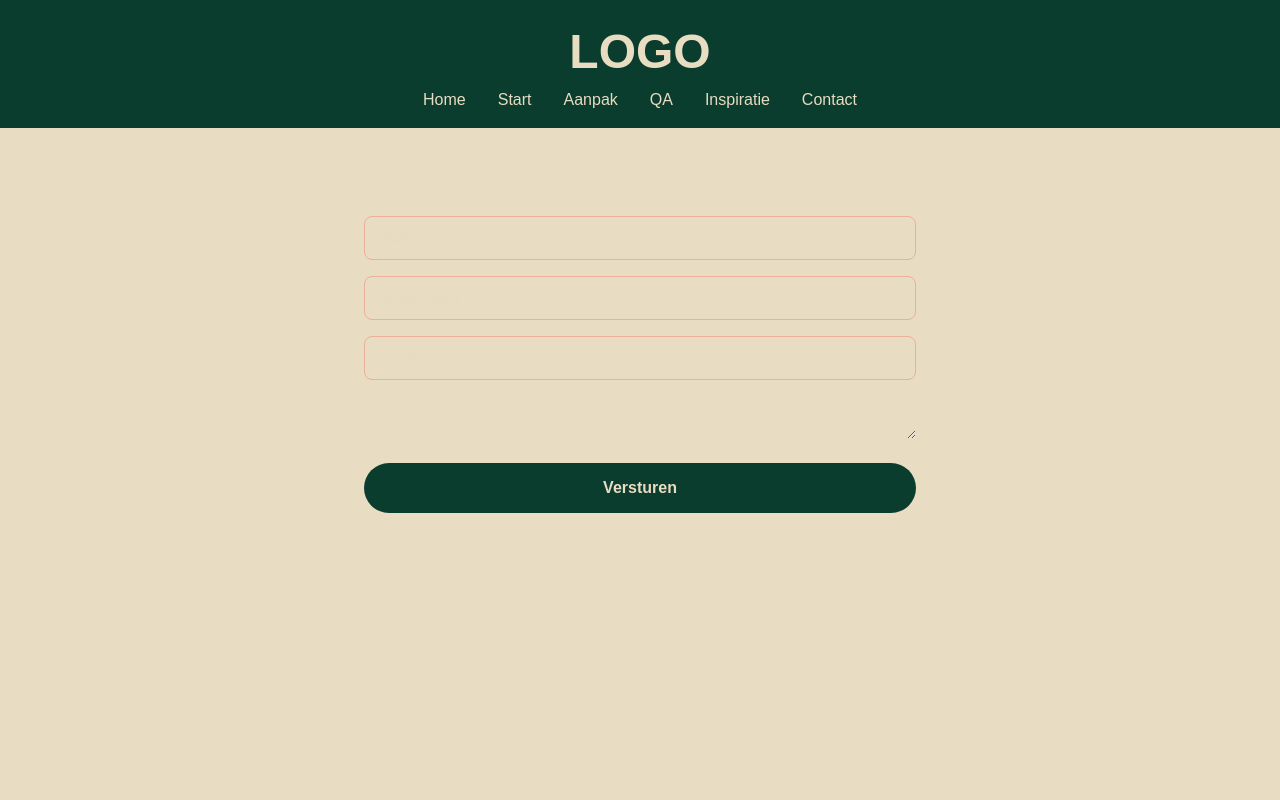
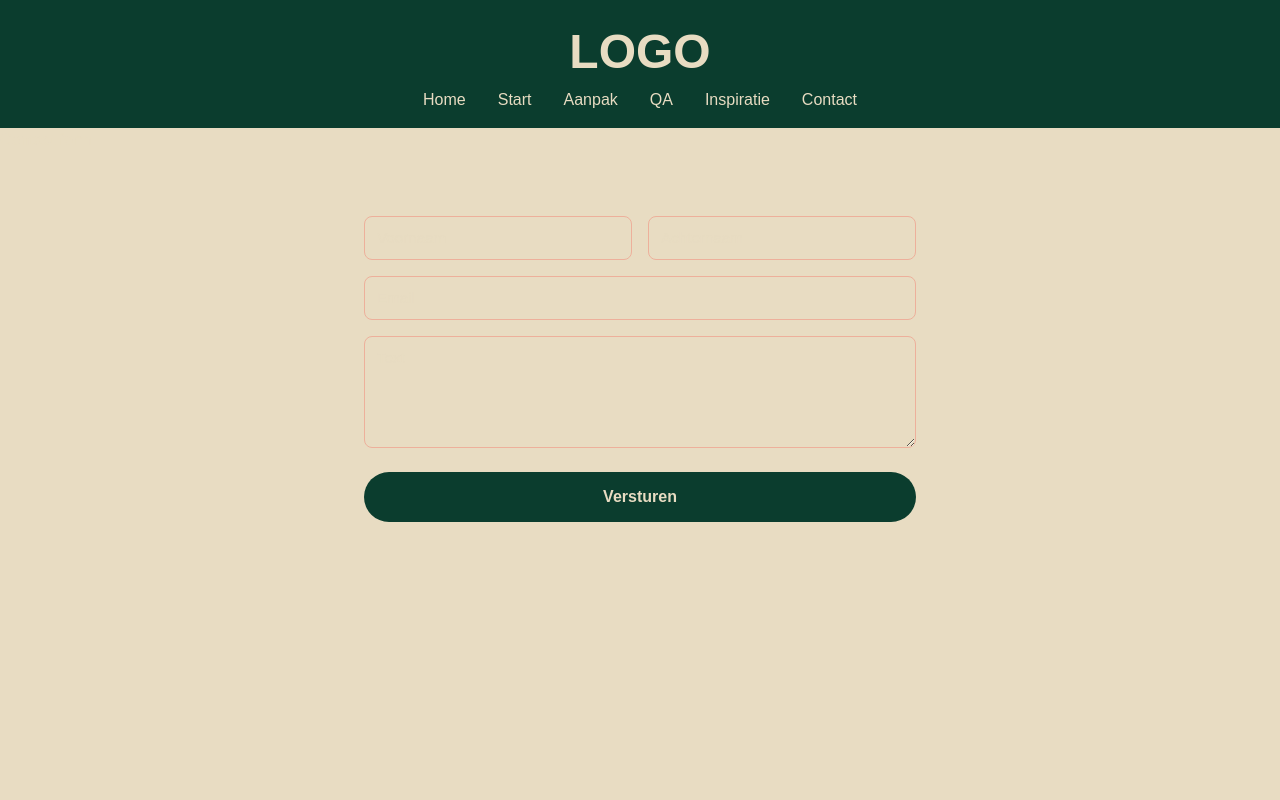
Before and after one commit to Sacha-Gazeau/atwork-3_4ga, a Next.js app: page /contact in a window 1280 px wide. Shown: the top 800 px of the page. Built offline with nearby package versions, Linux system fonts and the light colour scheme; what @edgestore/react would draw is missing.

Commit message:
feat: enhance contact form layout and styling; improve CSS variable precision

```diff
--- a/src/app/contact/page.tsx
+++ b/src/app/contact/page.tsx
@@ -5,17 +5,19 @@ export default function Contact() {
     <>
       <h2>Contact form</h2>
       <form className="request-form">
+        <div className="request-form__duo">
           <label className="request-form__field">
             <input type="text" name="firstName" placeholder="Voornaam" />
           </label>
           <label className="request-form__field">
             <input type="text" name="lastName" placeholder="Achternaam" />
           </label>
+        </div>
         <label className="request-form__field">
           <input type="email" name="email" placeholder="Email" />
         </label>
         <label className="request-form__field">
-          <textarea name="text" placeholder="Text"></textarea>
+          <textarea name="text" placeholder="Text" rows={4}></textarea>
         </label>
         <button type="submit" className="request-form__submit">
           Versturen
--- a/src/app/globals.css
+++ b/src/app/globals.css
@@ -3,7 +3,7 @@
 :root {
   --background: #e8dcc2;
   --background-item: #0b3d2e;
-  --background-item-trans: lab(22.32% -20.57 4.62 / 0.10);
+  --background-item-trans: lab(22.32% -20.57 4.62 / 0.1);
   --foreground: #e8dcc2;
   --border-item: #e0d4b3;
   --dark: #333333;
@@ -56,10 +56,6 @@ main {
   padding: 0;
 }
 
-.navbar__item {
-  /* si besoin */
-}
-
 .navbar__link {
   text-decoration: none;
   color: inherit;
@@ -95,25 +91,32 @@ main {
   flex-direction: column;
   gap: 0.25rem;
   font-size: 0.9rem;
+  & span {
+  font-weight: 500;
+}
 }
 
-.request-form__field span {
-  font-weight: 500;
-}
 
-.request-form__field input {
+.request-form__field input,
+.request-form__field textarea {
   padding: 0.6rem 0.75rem;
   border-radius: 8px;
   border: 1px solid #edb09b;
   font-size: 0.95rem;
   outline: none;
+  &:focus {
+    border-color: var(--background-item);
+    box-shadow: 0 0 0 2px rgba(11, 61, 46, 0.15);
+  }
 }
 
-.request-form__field input:focus {
-  border-color: var(--background-item);
-  box-shadow: 0 0 0 2px rgba(11, 61, 46, 0.15);
+.request-form__duo {
+  display: flex;
+  gap: 1rem;
+  & label {
+    width: 100%;
+  }
 }
-
 .request-form__submit {
   margin-top: 0.5rem;
   padding: 0.8rem 1rem;
@@ -125,16 +128,15 @@ main {
   font-size: 1rem;
   cursor: pointer;
   transition: background 0.15s ease, transform 0.1s ease;
+  &:hover {
+    background: var(--background-item);
+    transform: translateY(-1px);
+  }
+  &:active {
+    transform: translateY(0);
+  }
 }
 
-.request-form__submit:hover {
-  background: var(--background-item);
-  transform: translateY(-1px);
-}
-
-.request-form__submit:active {
-  transform: translateY(0);
-}
 
 /* FAQ / Veelgestelde vragen */
 .faq {
```
Lines whose indentation alone changed are shown as unchanged.
